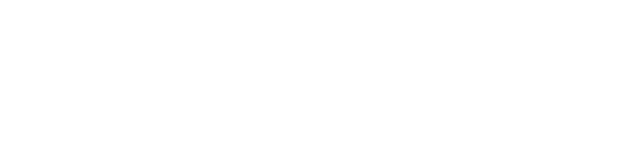
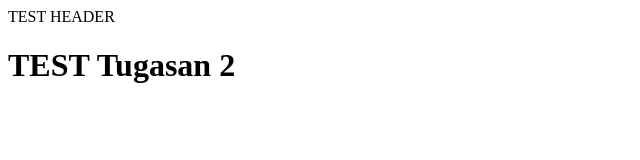
Before and after one commit to prodaba/MERNTugasan2, a plain HTML site: page index.html in a window 1280 px wide. Shown: the whole page, without its empty margins (0-640 px from the left). Drawn offline with Linux system fonts and the light colour scheme.

Commit message:
test header1

```diff
--- a/index.html
+++ b/index.html
@@ -3,9 +3,11 @@
 <head>
     <meta charset="UTF-8">
     <meta name="viewport" content="width=device-width, initial-scale=1.0">
-    <title>Document</title>
+    <title>MERN Tugasan 2</title>
 </head>
 <body>
+    <header>TEST HEADER</header>
+    <h1>TEST Tugasan 2</h1>
 
 </body>
 </html>
```
